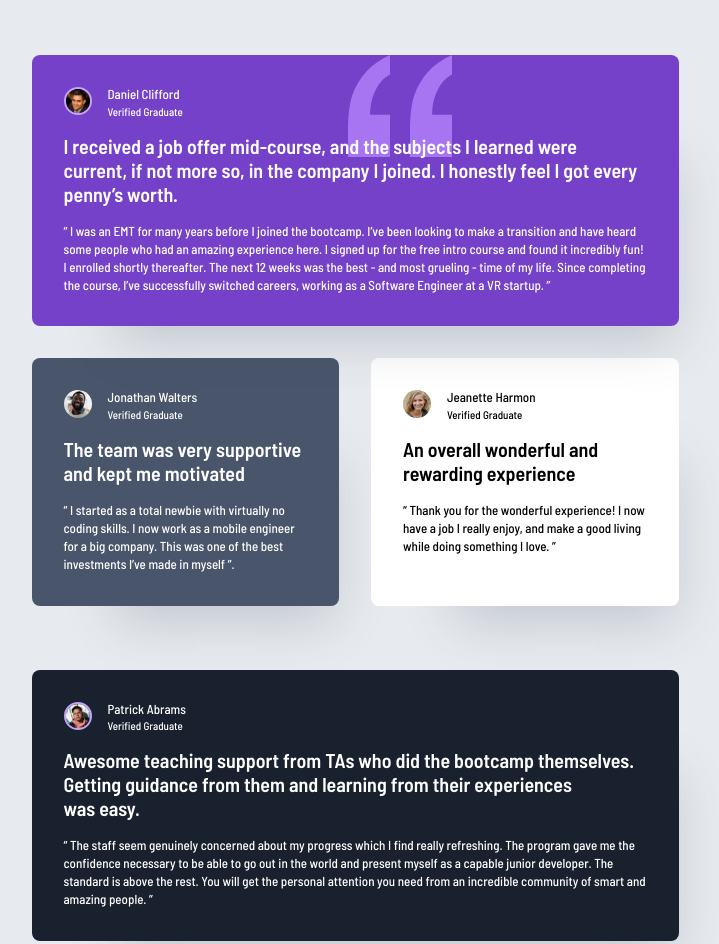
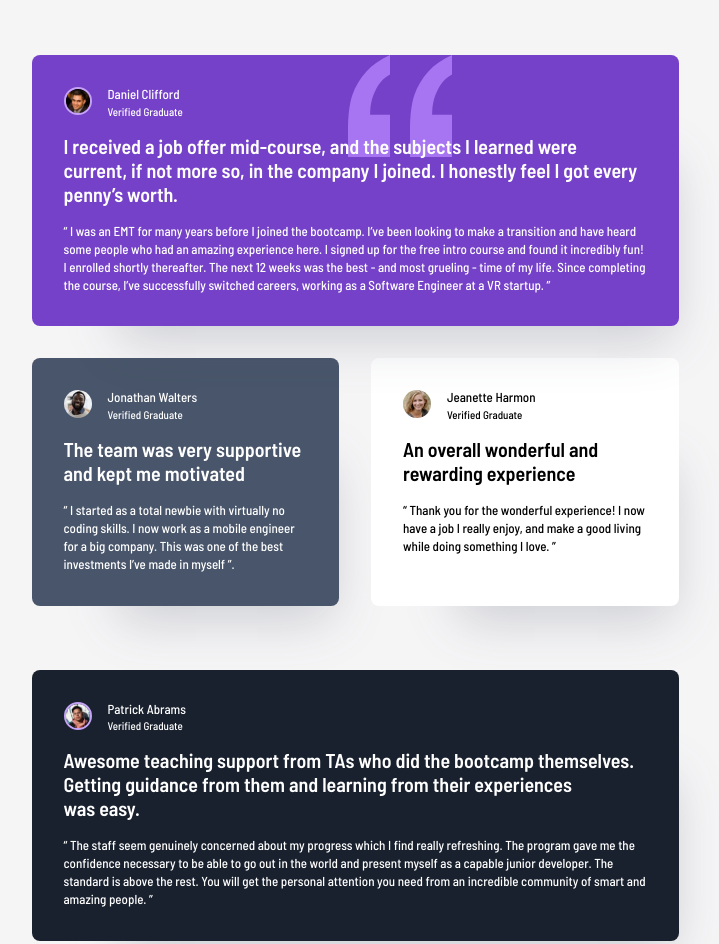
Before and after one commit to psegarel/fem-testimonials-grid, a plain HTML site: page index.html in a window 1280 px wide. Shown: the top 944 px of the page, without its empty margins (285-1004 px from the left). Drawn offline with Linux system fonts and the light colour scheme.

Commit message:
body background color2

```diff
--- a/styles.css
+++ b/styles.css
@@ -64,7 +64,7 @@ body {
   justify-content: center;
   width: 100vw;
   height: 2113px;
-  background-color: var(--clr-grey-100);
+  background-color: #f6f5f6;
 }
 
 main {
```
